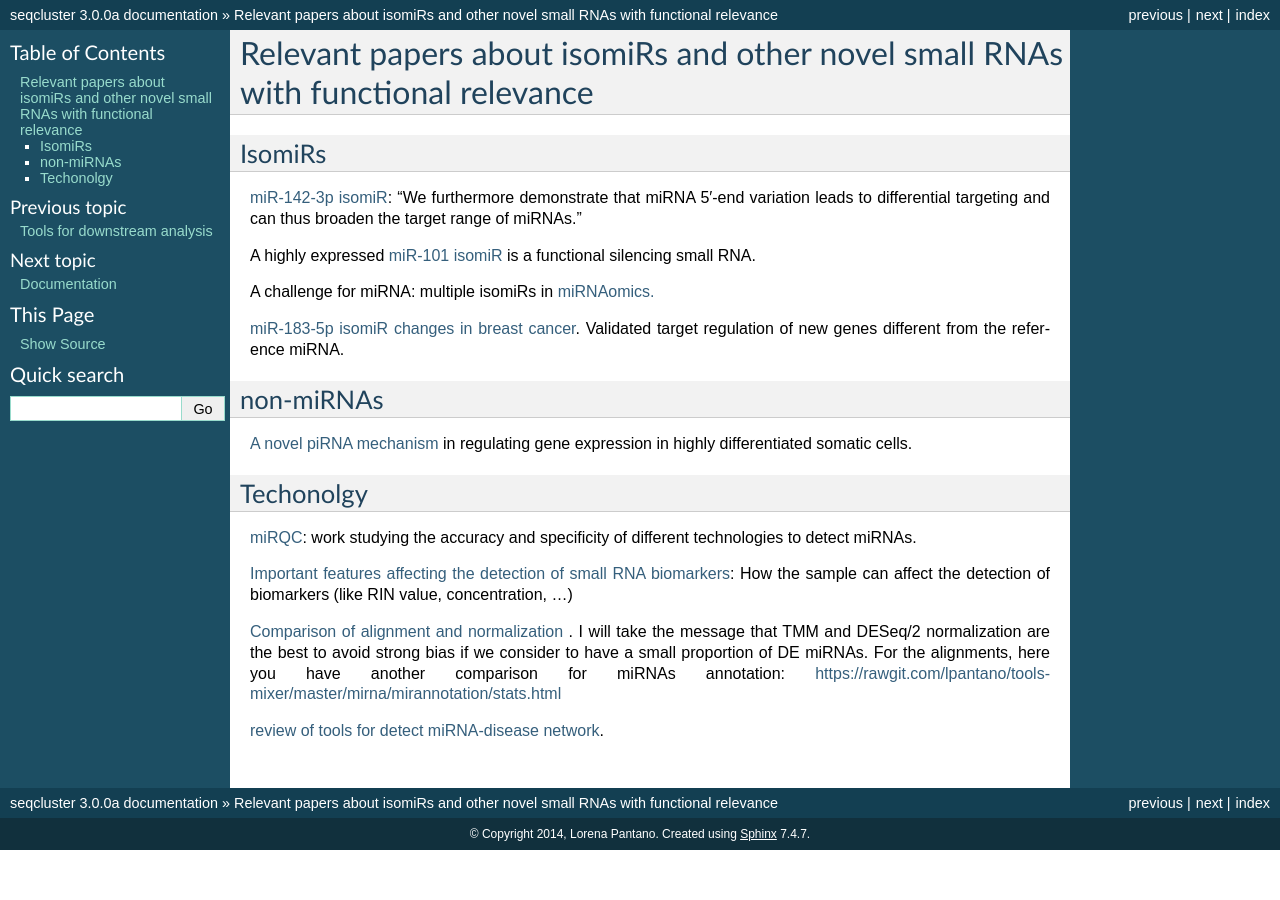
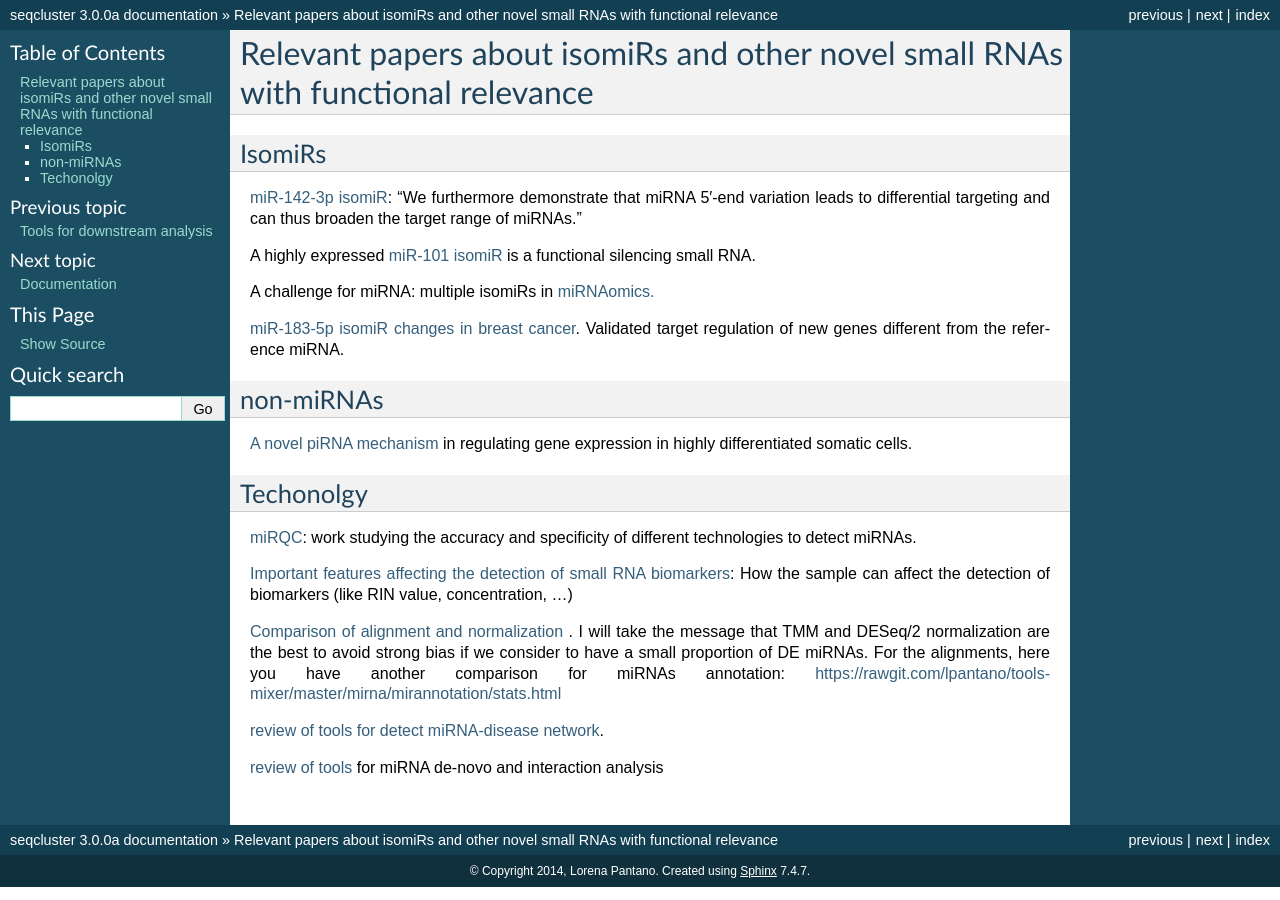
Before and after one commit to lpantano/seqcluster, a Sphinx documentation site: the page built from doc/source/literature.rst, in a window 1280 px wide. Built offline with Sphinx 7.4.7, drawn with Linux system fonts in a browser that asks for light colours.

Commit message:
Update literature.rst

```diff
--- a/doc/source/literature.rst
+++ b/doc/source/literature.rst
@@ -33,3 +33,5 @@ Techonolgy
 `Comparison of alignment and normalization <http://bib.oxfordjournals.org/content/early/2015/04/17/bib.bbv019.full>`_ . I will take the message that TMM and DESeq/2 normalization are the best to avoid strong bias if we consider to have a small proportion of DE miRNAs. For the alignments, here you have another comparison for miRNAs annotation: https://rawgit.com/lpantano/tools-mixer/master/mirna/mirannotation/stats.html
 
 `review of tools for detect miRNA-disease network <http://bib.oxfordjournals.org.ezp-prod1.hul.harvard.edu/content/early/2015/06/08/bib.bbv033.full>`_.
+
+`review of tools <http://nar.oxfordjournals.org/content/early/2015/11/16/nar.gkv1221.full>`_  for miRNA de-novo and interaction analysis
```
